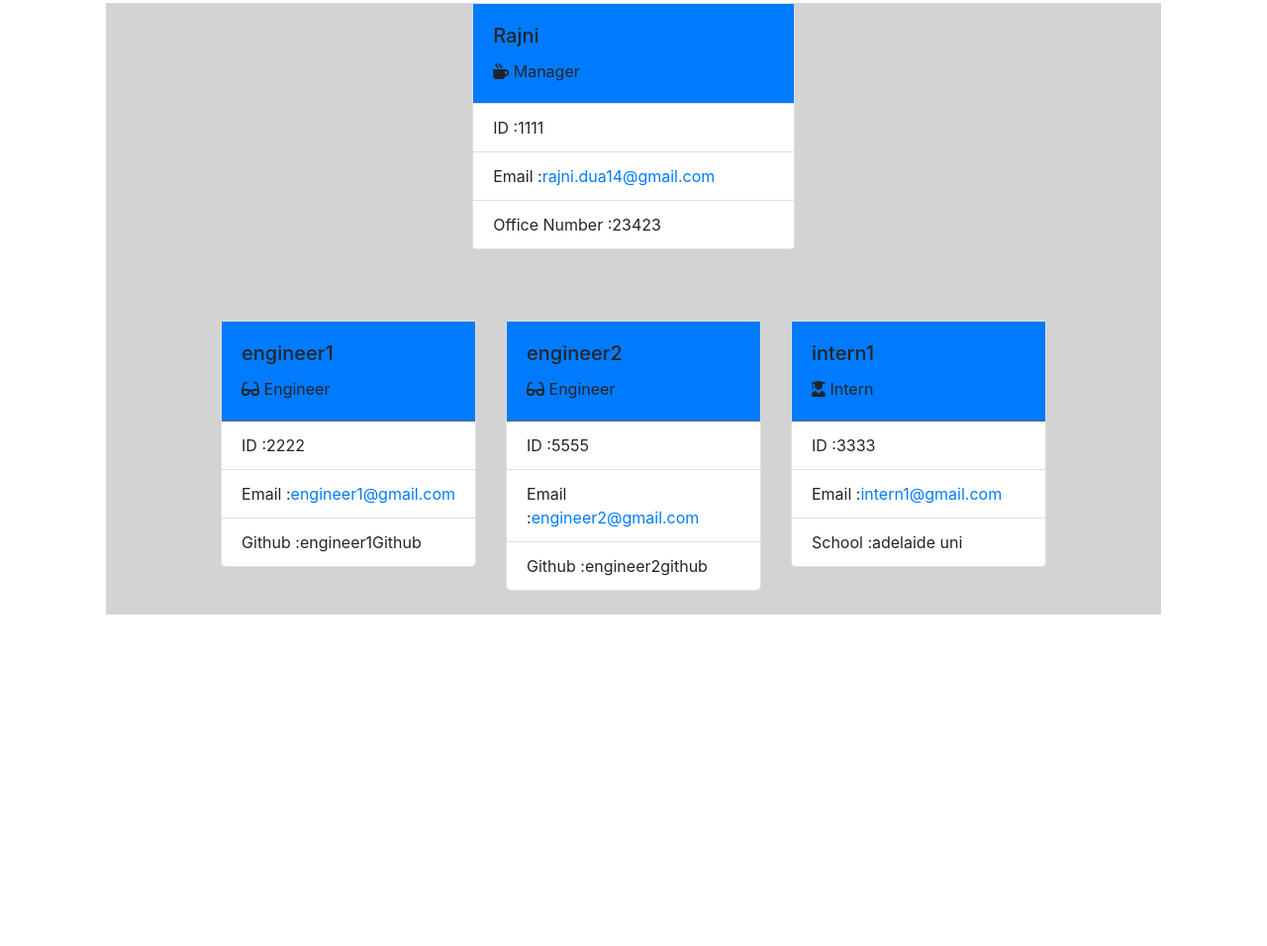
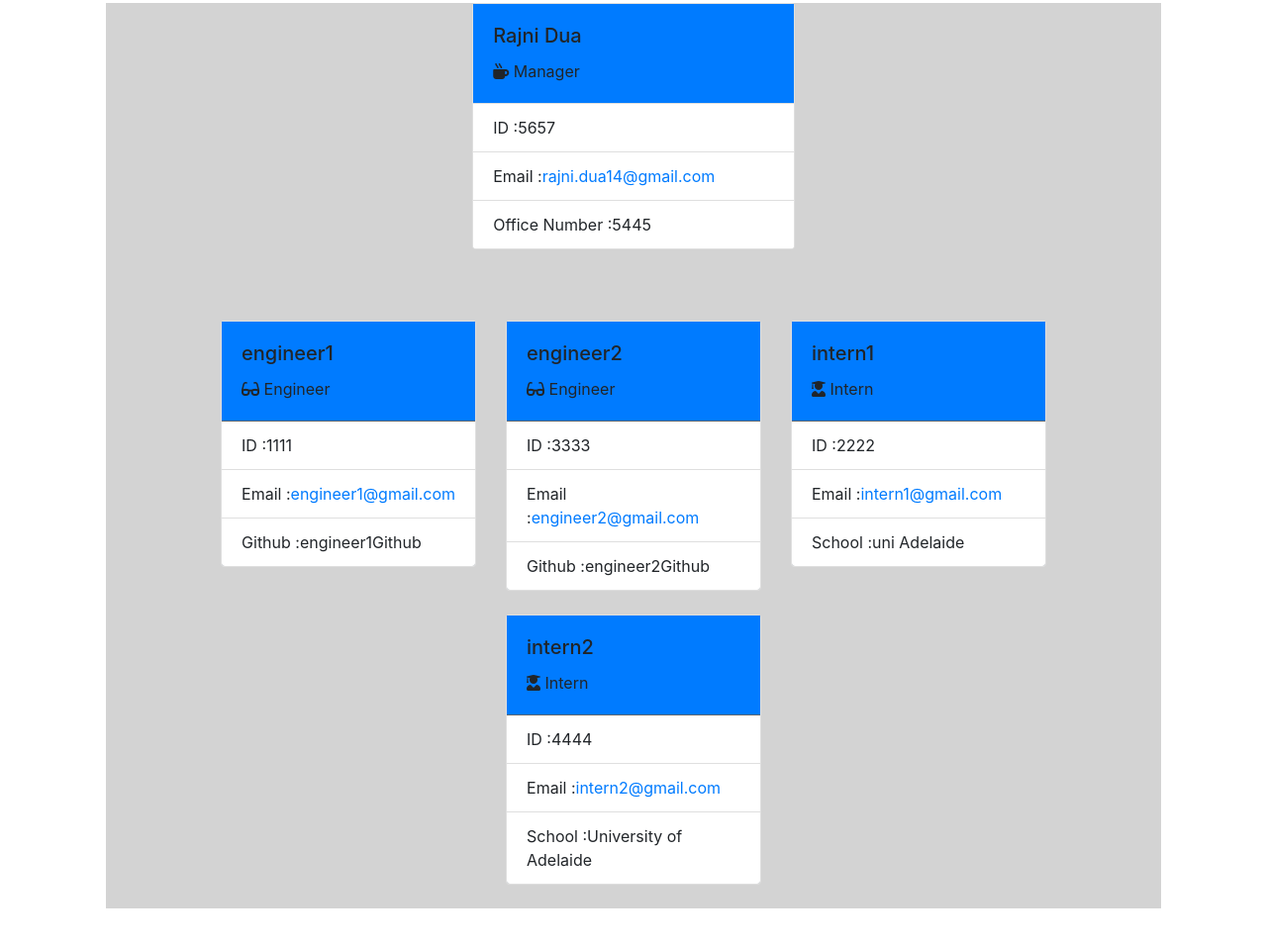
Before and after one commit to rajnidua/TeamProfileGenerator, a website: page dist/index.html in a window 1280 px wide. Shown: the part 232-1188 px from the top of the page at 99% size. Before the commit the page ends 901 px from the top, so only its background shows below. Drawn offline with nearby package versions, Linux system fonts and the light colour scheme.

Commit message:
added the screenshot for prompts

```diff
--- a/dist/index.html
+++ b/dist/index.html
@@ -23,13 +23,13 @@
                     <div class="card" >
 
                         <div class="card-body bg-primary">
-                            <h5 class="card-title">Rajni</h5>
+                            <h5 class="card-title">Rajni Dua</h5>
                             <p class="card-text"><i class="fas fa-mug-hot"></i>  Manager</p>
                     </div>
                     <ul class="list-group list-group-flush">
-                        <li class="list-group-item">ID :1111</li>
+                        <li class="list-group-item">ID :5657</li>
                         <li class="list-group-item">Email :<a href="mailto:rajni.dua14@gmail.com">rajni.dua14@gmail.com</a></li>
-                        <li class="list-group-item">Office Number :23423</li>
+                        <li class="list-group-item">Office Number :5445</li>
                     </ul>
                 </div>
             </div>
@@ -45,7 +45,7 @@
                     <p class="card-text"><i class="fas fa-glasses"></i>  Engineer</p>
                 </div>
                 <ul class="list-group list-group-flush bg-secondary">
-                    <li class="list-group-item">ID :2222</li>
+                    <li class="list-group-item">ID :1111</li>
                     <li class="list-group-item">Email :<a href="mailto:engineer1@gmail.com">engineer1@gmail.com</a></li>
                     <li class="list-group-item">Github :engineer1Github</li>
                 </ul>
@@ -60,9 +60,9 @@
                     <p class="card-text"><i class="fas fa-glasses"></i>  Engineer</p>
                 </div>
                 <ul class="list-group list-group-flush bg-secondary">
-                    <li class="list-group-item">ID :5555</li>
+                    <li class="list-group-item">ID :3333</li>
                     <li class="list-group-item">Email :<a href="mailto:engineer2@gmail.com">engineer2@gmail.com</a></li>
-                    <li class="list-group-item">Github :engineer2github</li>
+                    <li class="list-group-item">Github :engineer2Github</li>
                 </ul>
             </div>
         </div>
@@ -76,9 +76,24 @@
                     <p class="card-text"><i class="fas fa-user-graduate"></i>  Intern</p>
                 </div>
                 <ul class="list-group list-group-flush bg-secondary">
-                    <li class="list-group-item">ID :3333</li>
+                    <li class="list-group-item">ID :2222</li>
                     <li class="list-group-item">Email :<a href="mailto:intern1@gmail.com">intern1@gmail.com</a></li>
-                    <li class="list-group-item">School :adelaide uni</li>
+                    <li class="list-group-item">School :uni Adelaide</li>
+                </ul>
+            </div>
+        </div>
+
+
+        <div class ="mb-4 col-12 col-lg-4">
+            <div class="card">
+                <div class="card-body bg-primary">
+                    <h5 class="card-title ">intern2</h5>
+                    <p class="card-text"><i class="fas fa-user-graduate"></i>  Intern</p>
+                </div>
+                <ul class="list-group list-group-flush bg-secondary">
+                    <li class="list-group-item">ID :4444</li>
+                    <li class="list-group-item">Email :<a href="mailto:intern2@gmail.com">intern2@gmail.com</a></li>
+                    <li class="list-group-item">School :University of Adelaide</li>
                 </ul>
             </div>
         </div>
```
Also changed, not shown: README.md, assets/Screenshot_output.png (added), assets/Screenshot_prompts.png (added).
